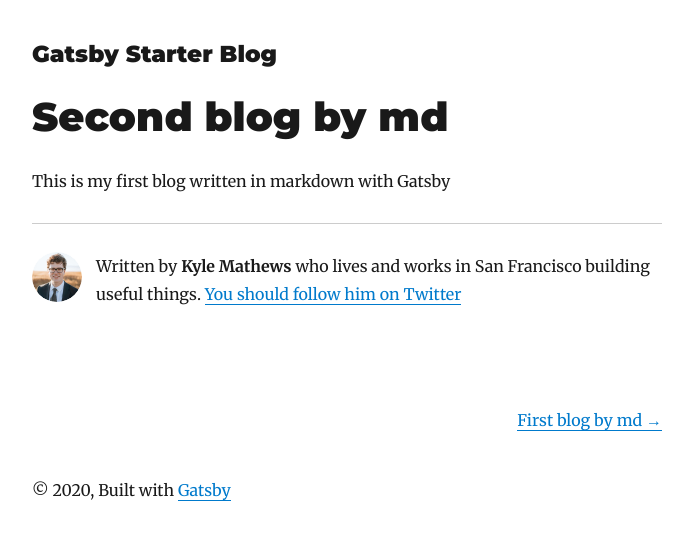
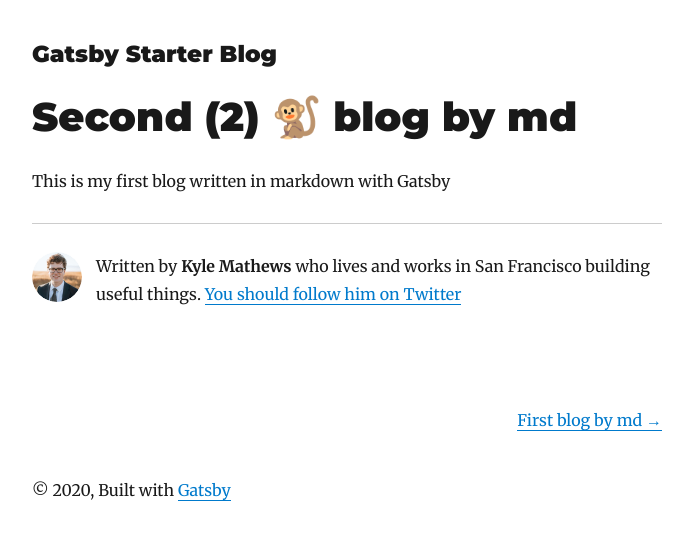
Before and after one commit to saburo/gatsby-test-blog, a Gatsby site: page /test2/ in a window 1280 px wide. Shown: the whole page, without its empty margins (293-983 px from the left). Built offline with nearby package versions, Linux system fonts and the light colour scheme; Gatsby itself is replaced by a stand-in of ours; some packages are replaced by stand-ins of ours.

Commit message:
Add monkey to second blog

```diff
--- a/content/blog/test2.md
+++ b/content/blog/test2.md
@@ -1,5 +1,5 @@
 ---
-title: Second blog by md
+title: Second (2) 🐒 blog by md
 ---
 
 This is my first blog written in markdown with Gatsby
```
